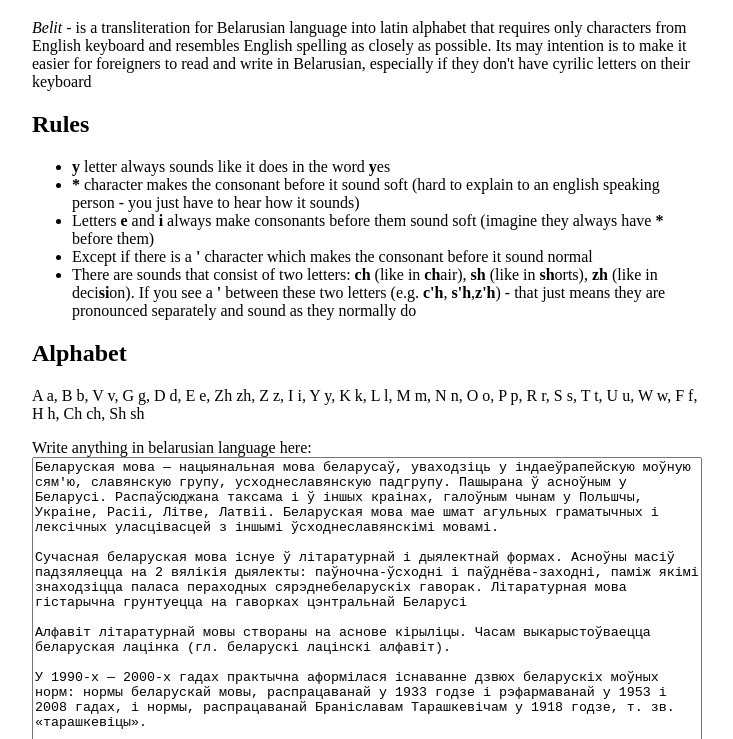
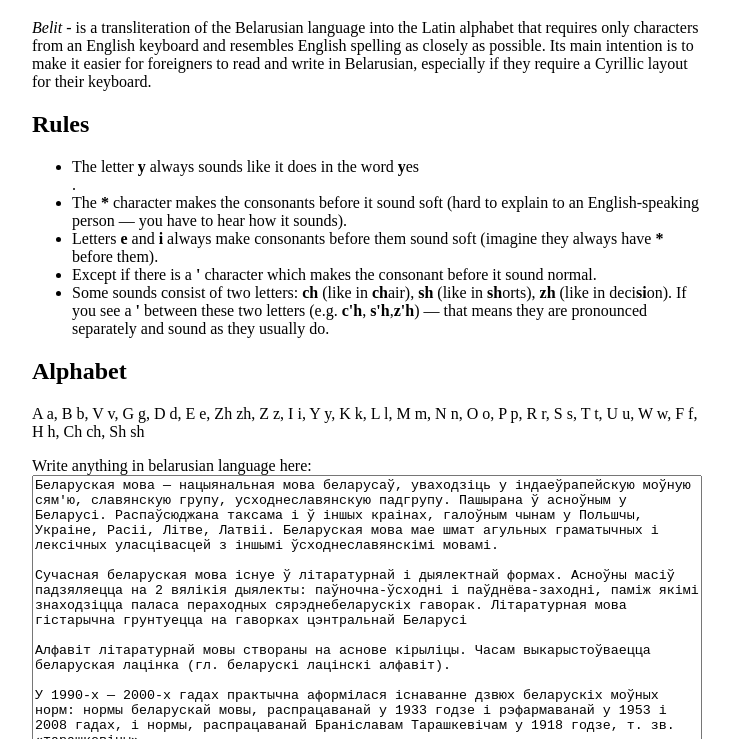
Before and after one commit to shamsartem/belit, a website built with Vite: page index.html in a window 1280 px wide. Shown: the part 61-800 px from the top of the page, without its empty margins (273-1006 px from the left). Built offline with nearby package versions, Linux system fonts and the light colour scheme.

Commit message:
Fix description and letter Z

```diff
--- a/index.html
+++ b/index.html
@@ -36,25 +36,24 @@
 
 <body>
   <h1>Belit</h1>
-  <p><dfn>Belit</dfn> - is a transliteration for Belarusian language into latin alphabet that requires
-    only characters from English keyboard and resembles English spelling as closely as possible. Its may intention is
-    to make it easier for foreigners to read and write in Belarusian, especially if they don't
-    have cyrilic letters on their keyboard
+  <p><dfn>Belit</dfn> - is a transliteration of the Belarusian language into the Latin alphabet that requires only
+    characters from an English keyboard and resembles English spelling as closely as possible. Its main intention is to
+    make it easier for foreigners to read and write in Belarusian, especially if they require a Cyrillic layout for
+    their keyboard.
   </p>
   <h2>Rules</h2>
   <ul>
-    <li><b>y</b> letter always sounds like it does in the word <b>y</b>es</li>
-    <li><b>*</b> character makes the consonant before it sound soft (hard to explain to an english speaking person - you
-      just
-      have to hear how it sounds)</li>
+    <li>The letter <b>y</b> always sounds like it does in the word <b>y</b>es</li>.
+    <li>The <b>*</b> character makes the consonants before it sound soft (hard to explain to an English-speaking person
+      — you have to hear how it sounds).</li>
     <li>Letters <b>e</b> and <b>i</b> always make consonants before them sound soft (imagine they always have <b>*</b>
       before
-      them)
+      them).
     </li>
-    <li>Except if there is a <b>'</b> character which makes the consonant before it sound normal</li>
-    <li>There are sounds that consist of two letters: <b>ch</b> (like in <b>ch</b>air), <b>sh</b> (like in
+    <li>Except if there is a <b>'</b> character which makes the consonant before it sound normal.</li>
+    <li>Some sounds consist of two letters: <b>ch</b> (like in <b>ch</b>air), <b>sh</b> (like in
       <b>sh</b>orts), <b>zh</b> (like in deci<b>si</b>on). If you see a <b>'</b> between these two letters (e.g.
-      <b>c'h</b>, <b>s'h</b>,<b>z'h</b>) - that just means they are pronounced separately and sound as they normally do
+      <b>c'h</b>, <b>s'h</b>,<b>z'h</b>) — that means they are pronounced separately and sound as they usually do.
     </li>
   </ul>
   <h2>Alphabet</h2>
--- a/src/belit.ts
+++ b/src/belit.ts
@@ -83,7 +83,7 @@ const consonantsThatCanBeSoftenedByVowels: Array<[BelChar, BelitChar]> = [
   ['г', 'g'],
   ['Д', 'D'],
   ['д', 'd'],
-  ['З', 'z'],
+  ['З', 'Z'],
   ['з', 'z'],
   ['К', 'K'],
   ['к', 'k'],
```
Also changed, not shown: README.md.
